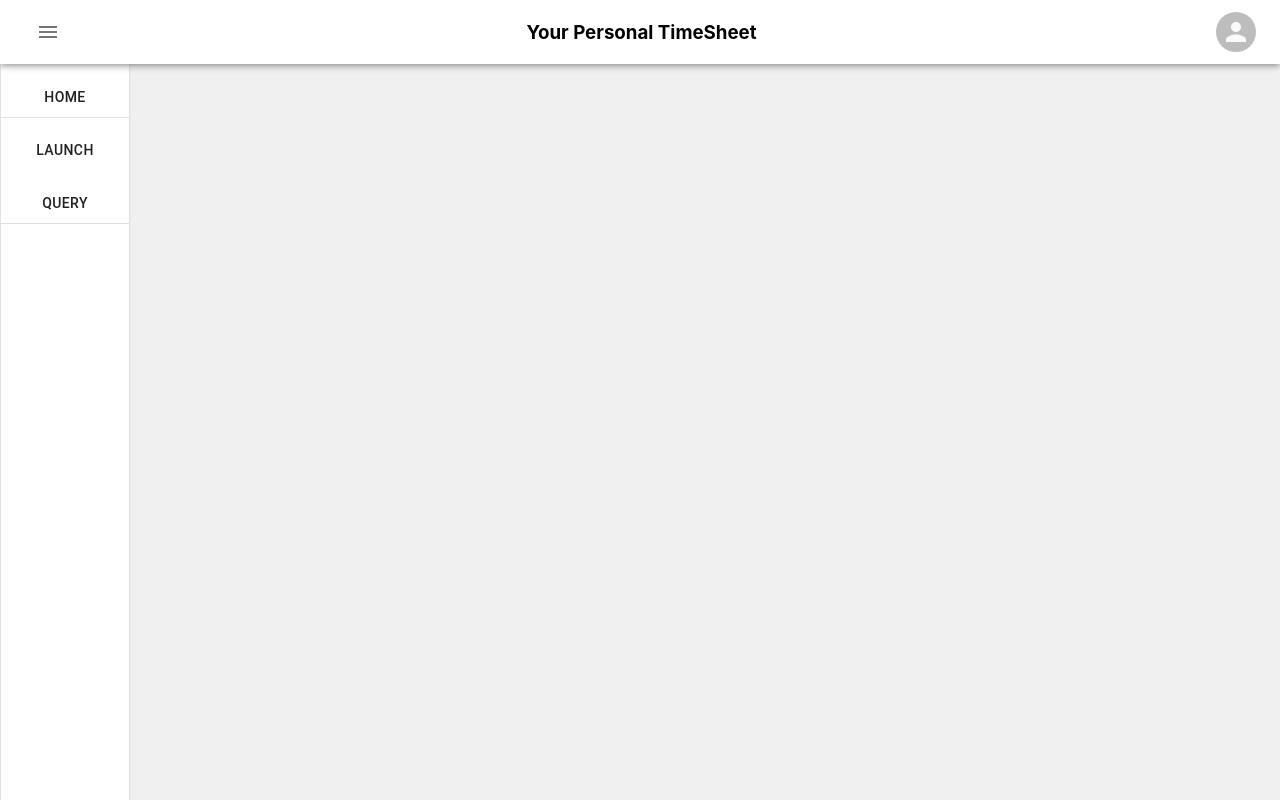
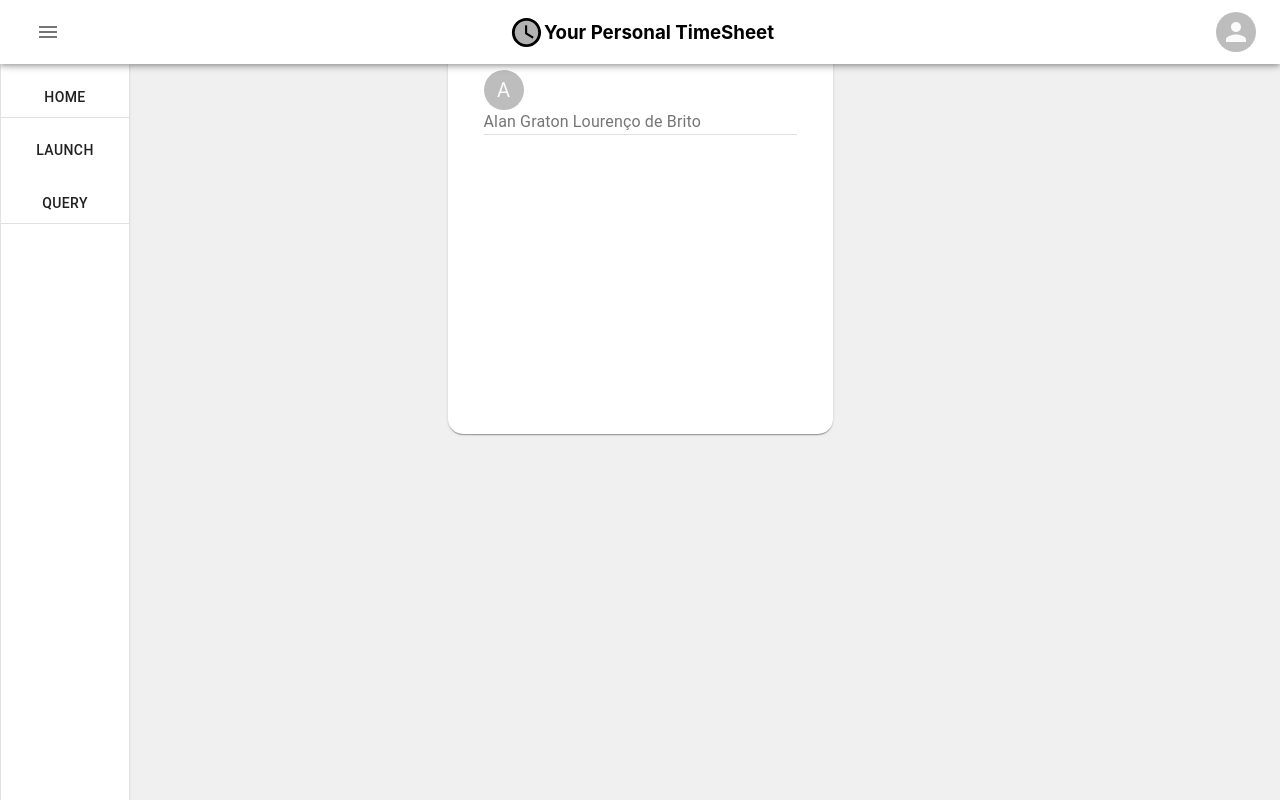
Before and after one commit to Alan-Graton/Personal-TimeSheet, a React (Create React App) app: page / in a window 1280 px wide. Both pictures are taken after a click on the element 1236 px from the left and 32 px from the top of the page. Built offline with nearby package versions, Linux system fonts and the light colour scheme.

Commit message:
Setting pages and Sidebar buttons events

```diff
--- a/src/pages/Dashboard/Components/Header/index.jsx
+++ b/src/pages/Dashboard/Components/Header/index.jsx
@@ -1,9 +1,11 @@
-import React from "react";
+import React, { useState } from "react";
 
+// Styles
 import useStyles from "./styles";
 
 // Icons
 import { IconButton } from "@material-ui/core";
+import WatchLaterTwoToneIcon from "@material-ui/icons/WatchLaterTwoTone";
 import MenuIcon from "@material-ui/icons/Menu";
 
 // Components
@@ -11,8 +13,15 @@ import AppBar from "@material-ui/core/AppBar";
 import Toolbar from "@material-ui/core/Toolbar";
 import Avatar from "@material-ui/core/Avatar";
 
-function Header() {
+function Header({HeaderAvatarClick}) {
   const classes = useStyles();
+
+  const [avatarClick, setAvatarClick] = useState(false);
+  const handleAvatarClick = (event) => {
+    event.preventDefault();
+
+    setAvatarClick(!avatarClick);
+  };
   return (
     <AppBar position="fixed" color="inherit">
       <Toolbar>
@@ -25,15 +34,11 @@ function Header() {
           />
         </IconButton>
         <div className={classes.grow}></div>
+        <WatchLaterTwoToneIcon fontSize="large" />
         <h3>Your Personal TimeSheet</h3>
         <div className={classes.grow}></div>
         <div className={classes.userSection}>
-          <Avatar
-            className={classes.avatar}
-            onClick={() => {
-              alert("Mostrar dados do Usuário");
-            }}
-          />
+          <Avatar className={classes.avatar} onClick={HeaderAvatarClick} />
         </div>
       </Toolbar>
     </AppBar>
--- a/src/pages/Dashboard/Components/Main/Main.jsx
+++ b/src/pages/Dashboard/Components/Main/Main.jsx
@@ -1,13 +1,50 @@
-import React from "react";
+import React, { useState } from "react";
 
 import Sidebar from "../Sidebar/Sidebar";
+import Header from "../Header/index";
 
-function Main(){
-    return(
-        <div>
-            <Sidebar />
-        </div>
-    );
+/* BUTTONS */
+// Pages
+import Home from "../Sidebar/Components/Buttons/Home/index";
+import Launch from "../Sidebar/Components/Buttons/Launch/index";
+import Query from "../Sidebar/Components/Buttons/Query/index";
+
+function Main() {
+  const [homePage, setHomePage] = useState(false);
+  const handleHomePageClick = (event) => {
+    event.preventDefault();
+    setHomePage(!homePage);
+    setLaunchPage(false);
+    setQueryPage(false);
+  };
+  const [launchPage, setLaunchPage] = useState(false);
+  const handleLaunchPageClick = (event) => {
+    event.preventDefault();
+    setLaunchPage(!launchPage);
+    setHomePage(false);
+    setQueryPage(false);
+  };
+  const [queryPage, setQueryPage] = useState(false);
+  const handleQueryPageClick = (event) => {
+    event.preventDefault();
+    setQueryPage(!queryPage);
+    setHomePage(false);
+    setLaunchPage(false);
+  };
+  return (
+    <div>
+      {/* Passar o useState "homePage" como "prop" para o Header */}
+      <Header HeaderAvatarClick={handleHomePageClick} />
+      <Sidebar
+        HomePageClick={handleHomePageClick}
+        LaunchPageClick={handleLaunchPageClick}
+        QueryPageClick={handleQueryPageClick}
+      />
+      {homePage ? <Home /> : null}
+      {launchPage ? <Launch /> : null}
+      {queryPage ? <Query /> : null}
+    </div>
+  );
 }
 
 export default Main;
--- /dev/null
+++ b/src/pages/Dashboard/Components/Sidebar/Components/Buttons/Home/index.jsx
@@ -0,0 +1,40 @@
+import React from "react";
+
+import useStyles from "./styles";
+
+// Components Styles
+import Card from "@material-ui/core/Card";
+import CardHeader from "@material-ui/core/CardHeader";
+import Avatar from "@material-ui/core/Avatar";
+import Divider from "@material-ui/core/Divider";
+import Typography from "@material-ui/core/Typography";
+
+function Home() {
+  const classes = useStyles();
+  return (
+    <div className={classes.root}>
+      <Card className={classes.card}>
+        <CardHeader
+          className={classes.cardContent}
+          title={
+            <div>
+              <Avatar
+                alt="Alan Graton"
+                sx={{ width: 5, height: 50, backgroundColor: "#3bd408" }}
+                src="/"
+              />
+            </div>
+          }
+          subheader={
+            <div>
+              <Typography>Alan Graton Lourenço de Brito</Typography>
+              <Divider />
+            </div>
+          }
+        />
+      </Card>
+    </div>
+  );
+}
+
+export default Home;
--- /dev/null
+++ b/src/pages/Dashboard/Components/Sidebar/Components/Buttons/Home/styles.js
@@ -0,0 +1,20 @@
+import { makeStyles } from "@material-ui/core/styles";
+
+const useStyles = makeStyles((theme) => ({
+    root: {
+        display: 'grid',
+        placeItems: "center",
+    },
+    card: {
+        width: "345px",
+        height: "350px",
+        padding: "30px 20px",
+        borderRadius: 15,
+    },
+    cardContent: {
+        display: "grid",
+        placeItems: "center",
+    },
+}));
+
+export default useStyles;
--- /dev/null
+++ b/src/pages/Dashboard/Components/Sidebar/Components/Buttons/Launch/index.jsx
@@ -0,0 +1,9 @@
+import React from 'react';
+
+function Launch() {
+    return(
+        <h1>Launch Page</h1>
+    );
+}
+
+export default Launch;
--- /dev/null
+++ b/src/pages/Dashboard/Components/Sidebar/Components/Buttons/Query/index.jsx
@@ -0,0 +1,9 @@
+import React from 'react';
+
+function Query() {
+    return(
+        <h1>Query Page</h1>
+    )
+}
+
+export default Query;
--- a/src/pages/Dashboard/Components/Sidebar/Sidebar.jsx
+++ b/src/pages/Dashboard/Components/Sidebar/Sidebar.jsx
@@ -8,14 +8,20 @@ import Paper from "@material-ui/core/Paper";
 import Button from "@material-ui/core/Button";
 import Divider from "@material-ui/core/Divider";
 
-function Sidebar() {
+function Sidebar(props) {
   const classes = useStyles();
   return (
-    <Paper className={classes.root} elevation={1} square >
-      <Button className={classes.buttons} >Home</Button>
+    <Paper className={classes.root} elevation={1} square>
+      <Button onClick={props.HomePageClick} className={classes.buttons}>
+        Home
+      </Button>
       <Divider />
-      <Button className={classes.buttons} >Launch</Button>
-      <Button className={classes.buttons} >Query</Button>
+      <Button onClick={props.LaunchPageClick} className={classes.buttons}>
+        Launch
+      </Button>
+      <Button onClick={props.QueryPageClick} className={classes.buttons}>
+        Query
+      </Button>
       <Divider />
     </Paper>
   );
--- a/src/pages/Dashboard/index.jsx
+++ b/src/pages/Dashboard/index.jsx
@@ -1,4 +1,4 @@
-import React from "react";
+import React, { useState } from "react";
 
 // Dashboard Components
 import Header from "./Components/Header/index";
@@ -26,16 +26,15 @@ const useStyles = makeStyles({
 
 function Dashboard() {
   const classes = useStyles();
+
   return (
     <div className={classes.root} >
-      <Header />
-      <div className={classes.toolbar}></div>
       <main className={classes.main} >
-        {/* <Container> */}
-          {/* <Box> */}
+        <Container>
+          <Box>
             <Main />
-          {/* </Box> */}
-        {/* </Container> */}
+          </Box>
+        </Container>
       </main>
     </div>
   );
```
